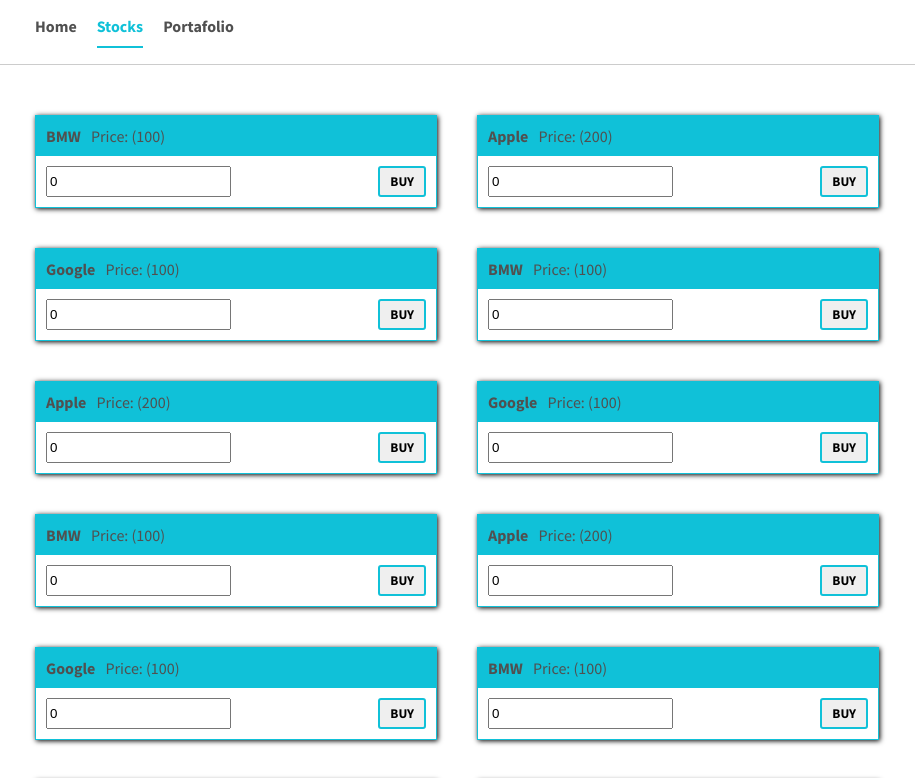
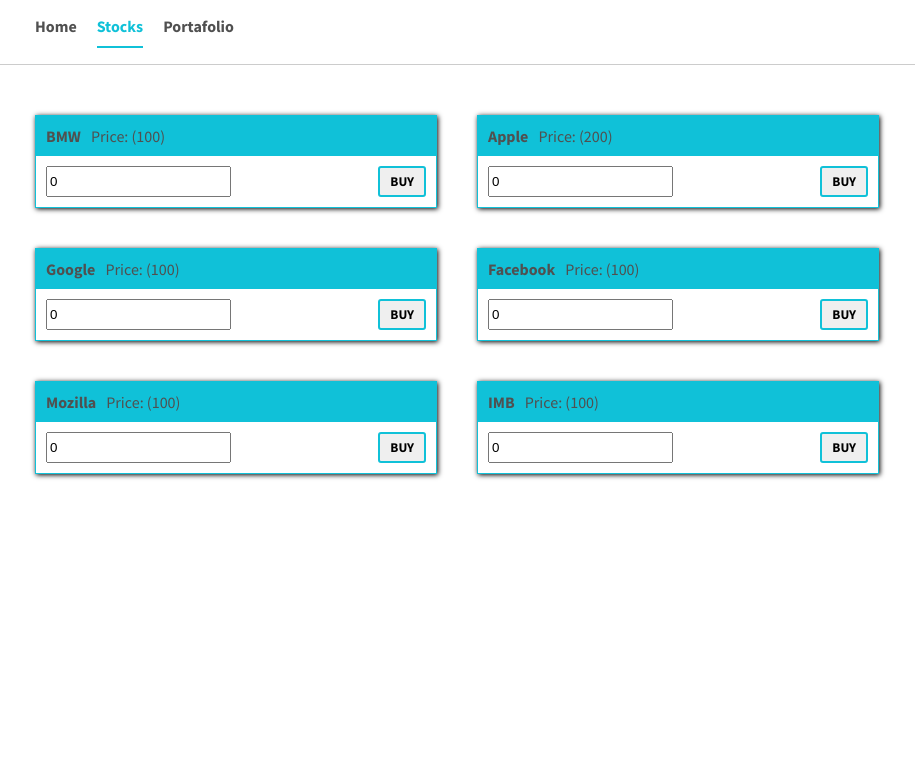
Before and after one commit to jdavilap/preject-vue, a Vue app: page /stocks in a window 1280 px wide. Shown: the top 778 px of the page, without its empty margins (15-930 px from the left). Built offline with nearby package versions, Linux system fonts and the light colour scheme.

Commit message:
Add portafolio module, and add Stock portafolio

```diff
--- a/src/components/Portafolio/Portafolio.vue
+++ b/src/components/Portafolio/Portafolio.vue
@@ -1,6 +1,7 @@
 <template>
   <div class="portafolio">
     <h1>portafolio component</h1>
+    <app-stock></app-stock>
   </div>
 </template>
 
@@ -9,3 +10,12 @@
   padding: 30px;
 }
 </style>
+
+<script>
+import Stock from "./Stock";
+export default {
+  components: {
+    appStock: Stock,
+  },
+};
+</script>
--- a/src/components/Portafolio/Stock.vue
+++ b/src/components/Portafolio/Stock.vue
@@ -0,0 +1,70 @@
+<template>
+  <div class="stock">
+    <div class="panel" v-for="stock in stocks" :key="stock.id">
+      <div class="panel-header">
+        <h4>{{ stock.keyStock }}</h4>
+        <p>Price: ({{ stock.priceStock }})</p>
+      </div>
+      <div class="panel-body">
+        <h4>Tiene la cantidad de {{stock.quantity}}</h4>
+      </div>
+    </div>
+  </div>
+</template>
+
+<script>
+export default {
+  computed: {
+    stocks() {
+      return this.$store.getters.getStocksPortafolio;
+    },
+  },
+};
+</script>
+
+<style>
+.panel {
+  border: 1px solid #10c1d8;
+  box-shadow: 1px 1px 5px #000;
+  width: 400px;
+  margin: 20px;
+}
+
+.panel-header {
+  background-color: #10c1d8;
+  padding: 10px;
+  display: flex;
+  align-items: baseline;
+}
+
+.panel-header h4 {
+  padding-right: 10px;
+}
+
+.panel-header h4,
+.panel-header p {
+  margin: 0;
+}
+
+.panel-body {
+  padding: 10px;
+}
+.panel-body form {
+  display: flex;
+  justify-content: space-between;
+}
+
+button {
+  border: solid 2px #10c1d8;
+  font-family: inherit;
+  font-weight: bold;
+  border-radius: 3px;
+  padding: 5px 10px;
+  cursor: pointer;
+}
+
+button:hover {
+  background-color: #10c1d8;
+  color: #505050;
+}
+</style>
--- a/src/components/Stocks/Stock.vue
+++ b/src/components/Stocks/Stock.vue
@@ -7,14 +7,10 @@
       </div>
       <div class="panel-body">
         <form>
-          <input type="text" v-model="quantity" />
-          <button
-            @click.prevent="
-              buyAction({ key: stock.key, price: stock.price, quantity })
-            "
-          >
-            BUY
-          </button>
+          <input type="number" v-model="quantity" />
+          <button @click.prevent="
+              buyStock
+            ">BUY</button>
         </form>
       </div>
     </div>
@@ -22,7 +18,6 @@
 </template>
 
 <script>
-import { mapActions } from "vuex";
 export default {
   props: ["stock"],
   data() {
@@ -31,7 +26,16 @@
     };
   },
   methods: {
-    ...mapActions({ buyAction: "SET_FUNDS" }),
+    buyStock() {
+      const order = {
+        idStock: this.stock.id,
+        keyStock: this.stock.key,
+        priceStock: this.stock.price,
+        quantity: this.quantity,
+      };
+      this.$store.dispatch("BUY_STOCK", order);
+      this.quantity = 0;
+    },
   },
 };
 </script>
@@ -78,9 +82,7 @@
 }
 
 button:hover {
-    background-color: #10c1d8;
-    color: #505050;
+  background-color: #10c1d8;
+  color: #505050;
 }
-
-
 </style>
--- a/src/components/Stocks/Stocks.vue
+++ b/src/components/Stocks/Stocks.vue
@@ -2,7 +2,7 @@
   <div class="stocks">
     <app-stock
       v-for="stock in stocks"
-      :key="stock['key']"
+      :key="stock.id"
       :stock="stock"
     ></app-stock>
   </div>
--- a/src/data/stocks.js
+++ b/src/data/stocks.js
@@ -1,21 +1,8 @@
 export const stocks = [
-    { key: 'BMW', price: 100 },
-    { key: 'Apple', price: 200 },
-    { key: 'Google', price: 100 },
-    { key: 'BMW', price: 100 },
-    { key: 'Apple', price: 200 },
-    { key: 'Google', price: 100 },
-    { key: 'BMW', price: 100 },
-    { key: 'Apple', price: 200 },
-    { key: 'Google', price: 100 },
-    { key: 'BMW', price: 100 },
-    { key: 'Apple', price: 200 },
-    { key: 'Google', price: 100 },
-    { key: 'BMW', price: 100 },
-    { key: 'Apple', price: 200 },
-    { key: 'Google', price: 100 },
-    { key: 'BMW', price: 100 },
-    { key: 'Apple', price: 200 },
-    { key: 'Google', price: 100 },
-    { key: 'BMW', price: 100 }
+    { id: '0', key: 'BMW', price: 100 },
+    { id: '1', key: 'Apple', price: 200 },
+    { id: '2', key: 'Google', price: 100 },
+    { id: '3', key: 'Facebook', price: 100 },
+    { id: '4', key: 'Mozilla', price: 100 },
+    { id: '5', key: 'IMB', price: 100 }
 ];
--- /dev/null
+++ b/src/store/module/portafolio.js
@@ -0,0 +1,41 @@
+const state = {
+  funds: 10000,
+  stocks: [],
+};
+
+const getters = {
+  getStocksPortafolio() {
+    console.log(state.stocks);
+    return state.stocks;
+  },
+};
+
+const mutations = {
+  BUY_STOCK(state, { idStock, keyStock, priceStock, quantity }) {
+    const record = state.stocks.find((elm) => (elm.id = idStock));
+    if (record) {
+      record.quantity += quantity;
+      this.funds -= priceStock * quantity;
+    } else {
+      state.stocks.push({
+        idStock,
+        priceStock,
+        keyStock,
+        quantity,
+      });
+    }
+  },
+};
+
+const actions = {
+  BUY_STOCK: ({ commit }, order) => {
+    commit("BUY_STOCK", order);
+  },
+};
+
+export default {
+  state,
+  getters,
+  mutations,
+  actions,
+};
--- a/src/store/module/stocks.js
+++ b/src/store/module/stocks.js
@@ -1,40 +1,33 @@
-import { stocks } from '../../data/stocks';
+import { stocks } from "../../data/stocks";
 
 const state = {
-    funds: 10000,
-    stocks: []
-}
+  stocks: [],
+};
 
 const getters = {
-    getStocks: state => {
-        return state.stocks
+  getStocks: (state) => {
+    return state.stocks;
   },
-    getFunds: state => {
-        return state.funds
-    }
-}
+};
 
 const mutations = {
-    'SET_STOCKS'(state, data) {
+  SET_STOCKS(state, data) {
     state.stocks = data;
   },
-    'SET_FUNDS'(state, payload) {
-        state.funds -= payload.quantity * payload.price
-    }
-}
+  SET_FUNDS(state, payload) {
+    state.funds -= payload.quantity * payload.price;
+  },
+};
 
 const actions = {
-    'INIT_STOCKS': ({ commit }) => {
-        commit('SET_STOCKS', stocks)
-    },
-    'SET_FUNDS': ({ commit }, payload) => {
-        commit('SET_FUNDS', payload)
-    },
+  INIT_STOCKS: ({ commit }) => {
+    commit("SET_STOCKS", stocks);
   }
+};
 
 export default {
   state,
   getters,
   mutations,
-    actions
-}
+  actions,
+};
--- a/src/store/store.js
+++ b/src/store/store.js
@@ -1,12 +1,14 @@
-import Vue from 'vue'
-import Vuex from 'vuex'
+import Vue from "vue";
+import Vuex from "vuex";
 
-import stock from './module/stocks'
+import stock from "./module/stocks";
+import portafolio from "./module/portafolio";
 
-Vue.use(Vuex)
+Vue.use(Vuex);
 
 export const store = new Vuex.Store({
-    modules: {
-        stock
-    }
-})
+  modules: {
+    stock,
+    portafolio,
+  },
+});
```
Also changed, not shown: 1 other file (tests, documents, lock files or other folders). Lines whose indentation alone changed are shown as unchanged.
